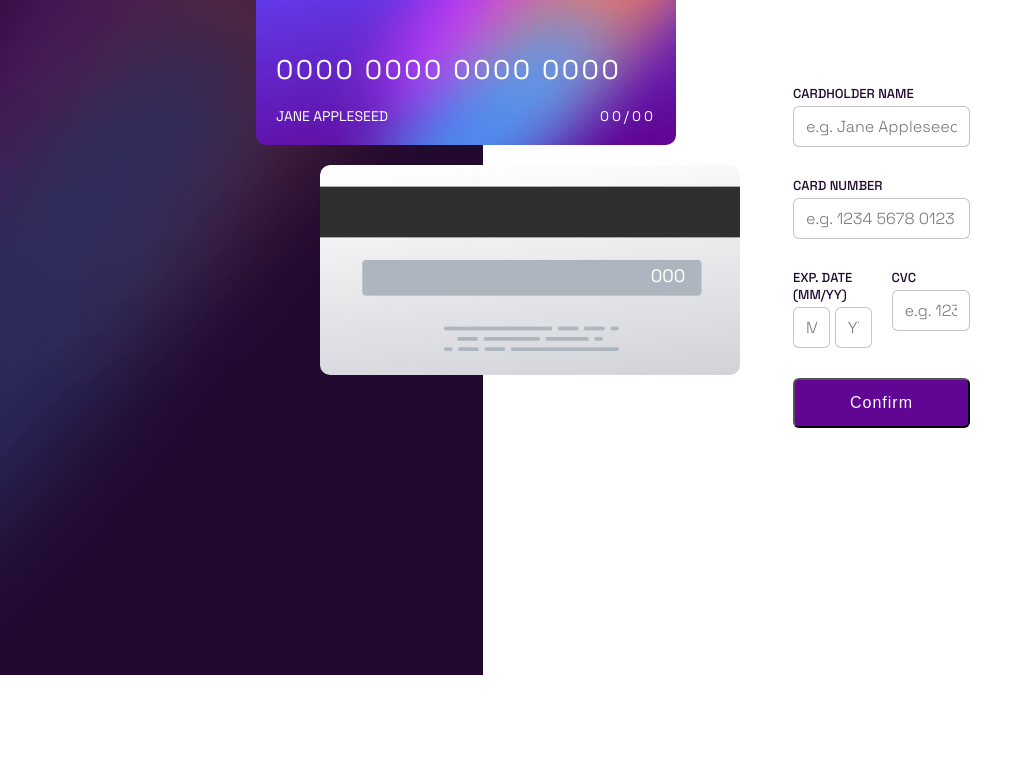
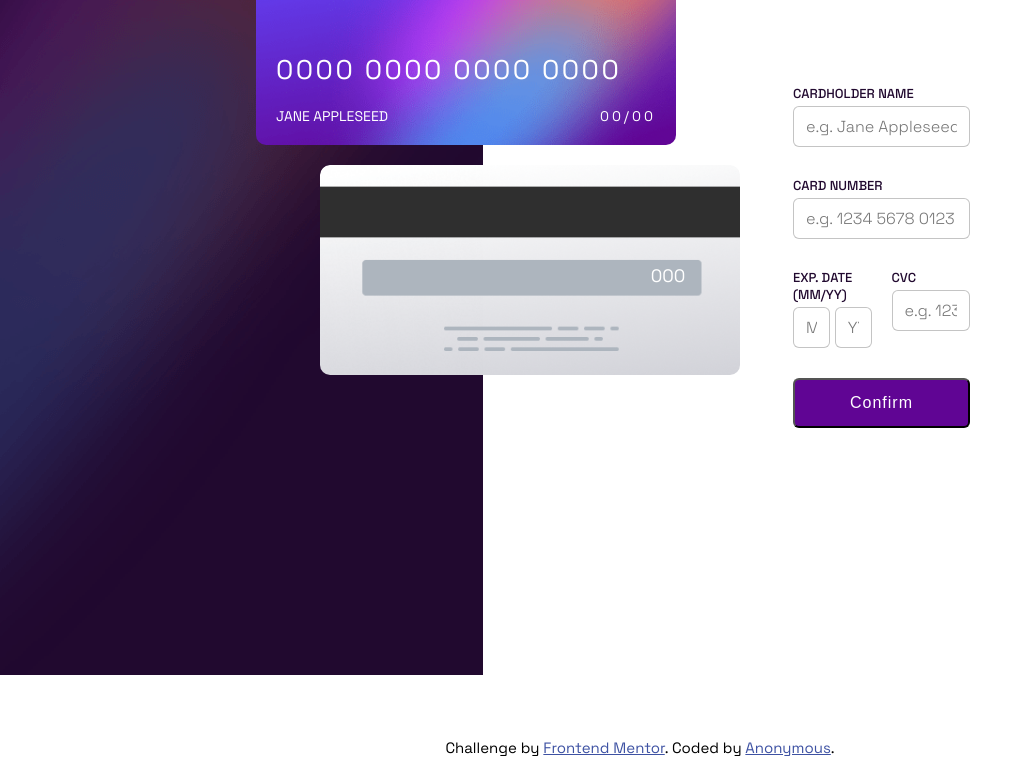
Before and after one commit to Olatoyan/interactive-card-details-form-main, a plain HTML site: page index.html in a window 1280 px wide. Shown: the part 225-982 px from the top of the page, without its empty margins (0-1033 px from the left). Drawn offline with Linux system fonts and the light colour scheme.

Commit message:
new file

```diff
--- a/index.html
+++ b/index.html
@@ -131,12 +131,12 @@
       </div>
     </form>
 
-    <!-- <div class="attribution">
+    <div class="attribution">
       Challenge by
       <a href="https://www.frontendmentor.io?ref=challenge" target="_blank"
         >Frontend Mentor</a
-      >. Coded by <a href="#">Your Name Here</a>.
-    </div> -->
+      >. Coded by <a href="#">Anonymous</a>.
+    </div>
   </body>
 </html>
 <!--
--- a/style.css
+++ b/style.css
@@ -20,32 +20,16 @@ body {
   /* background-color: #dedddf; */
 }
 
-.form {
-  /* background-color: #fff; */
-  /* width: 90rem; */
-  /* margin: 0 auto; */
-}
-
 .forms {
   display: flex;
 }
 
-.img__box {
-  /* background-image: url(images/bg-main-desktop.png); */
-  /* background-image: linear-gradient(to right bottom, #6448fe, #600594); */
-  /* width: 25%; */
-}
-
 .form__box {
-  /* background-color: #dedddf; */
   display: flex;
   flex-direction: column;
-  /* width: 75%; */
-  /* margin: auto; */
-  /* padding: 10rem 20rem; */
+
   gap: 3rem;
   padding: 31rem;
-  /* width: 20rem; */
 }
 .name__box {
   display: flex;
@@ -93,15 +77,9 @@ body {
   position: absolute;
   width: 42rem;
   height: 21rem;
-  /* width: 24vw;
-  height: 30vh; */
-  /* width: 24%;
-  height: 30%; */
   top: 20%;
   left: 20%;
-
   border-radius: 1rem;
-  /* margin-bottom: 20rem; */
 }
 
 .card__logo {
@@ -134,22 +112,14 @@ body {
 }
 
 .back__card {
-  /* display: none; */
   background-image: url(images/bg-card-back.png);
   background-size: cover;
-  /* width: 24%;
-  height: 30%; */
   width: 42rem;
   height: 21rem;
   border-radius: 1rem;
-
   position: absolute;
-  /* width: 22%; */
   bottom: 25%;
-
   left: 25%;
-
-  /* margin-bottom: 20rem; */
 }
 
 .back__number {
@@ -185,12 +155,10 @@ body {
   font-weight: 300;
 }
 
-/*
 .attribution {
-  font-size: 11px;
+  font-size: 1.5rem;
   text-align: center;
 }
 .attribution a {
-  color: hsl(228, 45%, 44%);
+  color: #3e52a3;
 }
-*/
```
